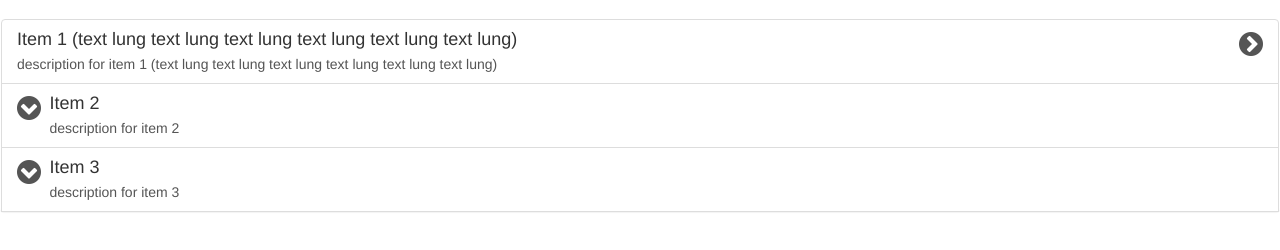
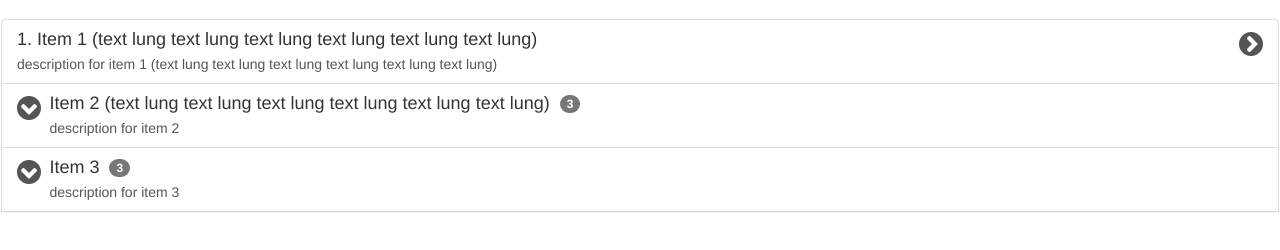
Before and after one commit to letyournailsgrow/gofer-menu, a plain HTML site: page index.html in a window 1280 px wide. Shown: the part 54-304 px from the top of the page. Drawn offline with nearby package versions, Linux system fonts and the light colour scheme.

Commit message:
autonumber

```diff
--- a/index.html
+++ b/index.html
@@ -49,7 +49,7 @@
 					},
 					{
 						id:2,
-						name:"Item 2",
+						name:"Item 2 (text lung text lung text lung text lung text lung text lung)",
 						description:"description for item 2",
 						title:"description for item 2",
 						link:"#",
@@ -112,6 +112,8 @@
 			$("#gofer-menu").treeMenu({
 				menu: menu,
 				expandedItem:window.location.hash,
+				autoNumber:true,
+				resetAutoNumberOnChildren:true,
 				onLeafClick:function(itemId){
 					alert(itemId);
 				}
--- a/tree-menu.js
+++ b/tree-menu.js
@@ -53,25 +53,29 @@
 		var defaults = {
 			menu:{},
 			expandedItem:undefined,
+			autoNumber:false,
+			resetAutoNumberOnChildren:false,
 			onLeafClick:undefined
 		}
 
+		var currentItemIndex = 1;
+
 		$this.settings = {}
 
-		var generateItem = function(menuItem, hasChildren){
+		var generateItem = function(menuItem, hasChildren, prefix){
 
 			var menuHtml = "";
-
+			var numberChildren=(menuItem.hasOwnProperty("items"))?menuItem.items.length:0;
 			if (hasChildren){
 				menuHtml = '<a href="#subitem'+menuItem.id+'" class="list-group-item" data-toggle="collapse" title="'+menuItem.title+'"> \
 								<i class="fa fa-chevron-circle-down fa-2x pull-left"></i>\
-								<h4 class="list-group-item-heading truncate">'+menuItem.name+'</h4> \
+								<h4 class="list-group-item-heading truncate">'+menuItem.name+'&nbsp;&nbsp;<span class="badge">'+numberChildren+'</span></h4> \
 								'+((menuItem.description)?'<p class="list-group-item-text truncate">'+menuItem.description+'</p>':'')+' \
 							</a>';
 			}else{
 				menuHtml = '<a href="#subitem'+menuItem.id+'" class="list-group-item leafItem" title="'+menuItem.title+'"> \
 								<i class="fa fa-chevron-circle-right fa-2x pull-right"></i>\
-								<h4 class="list-group-item-heading truncate">'+menuItem.name+'</h4> \
+								<h4 class="list-group-item-heading truncate">'+($this.settings.autoNumber?prefix+". ":"")+menuItem.name+'</h4> \
 								'+((menuItem.description)?'<p class="list-group-item-text truncate">'+menuItem.description+'</p>':'')+' \
 							</a>';
 			}
@@ -82,9 +86,12 @@
 		var generateSubitems = function(menuSubitems){
 
 			var menuHtml = "";
-
+			if ($this.settings.resetAutoNumberOnChildren){
+				currentItemIndex=1;
+			}
 			$.each(menuSubitems, function( index, subItem ) {
-					menuHtml += generateItem(subItem,false);
+					menuHtml += generateItem(subItem,false,currentItemIndex);
+					currentItemIndex++;
 			});
 
 			return menuHtml;
@@ -100,12 +107,12 @@
 
 			$.each( menu, function( index, menuItem ) {
 				if (menuItem.hasOwnProperty("items")){
-						menuHtml += generateItem(menuItem,true);
-						menuHtml += '<div class="collapse" id="subitem'+menuItem.id+'" style="margin-left:20px;">'+generateSubitems(menuItem["items"])+'</div>';
+						menuHtml += generateItem(menuItem,true,currentItemIndex);
+						menuHtml += '<div class="collapse" id="subitem'+menuItem.id+'" style="margin-left:20px;">'+generateSubitems(menuItem["items"],currentItemIndex)+'</div>';
 				}else{
-						menuHtml += generateItem(menuItem,false);
+						menuHtml += generateItem(menuItem,false,currentItemIndex);
+						currentItemIndex++;
 				}
-
 			});
 
 
```
